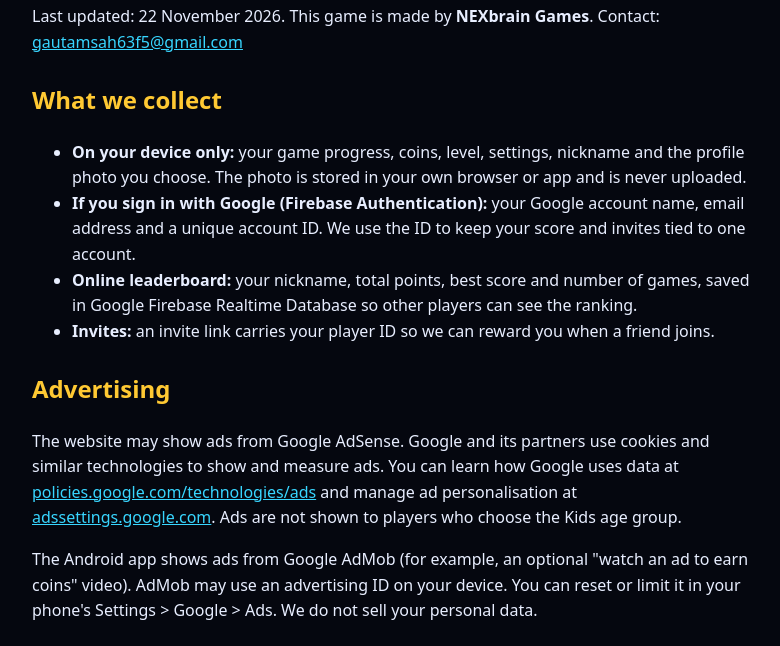
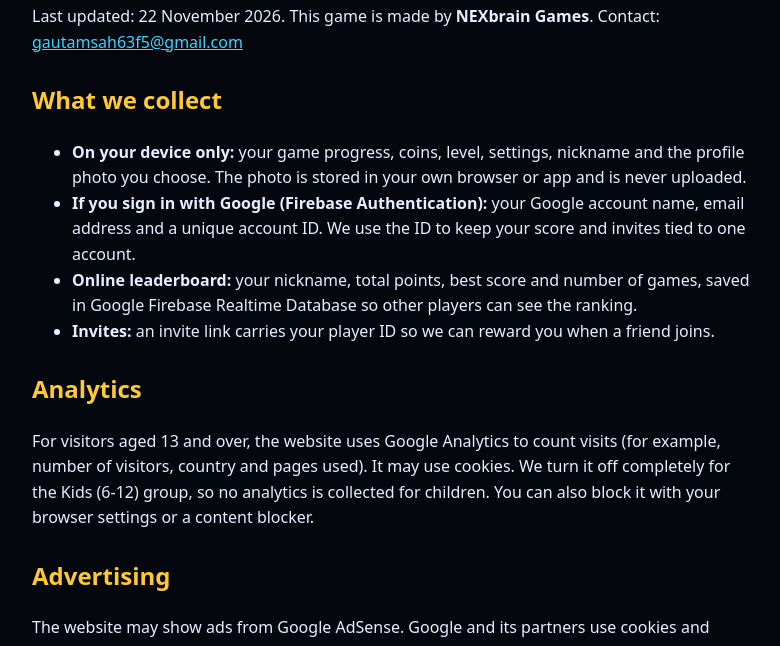
Before and after one commit to gautamshah4263626-ops/gautamshah4263626-ops.github.io, a plain HTML site: page privacy.html in a window 1280 px wide. Shown: the part 110-756 px from the top of the page, without its empty margins (248-1028 px from the left). Drawn offline with Linux system fonts and the light colour scheme.

Commit message:
Update privacy.html

```diff
--- a/privacy.html
+++ b/privacy.html
@@ -14,7 +14,8 @@
 <li><b>Online leaderboard:</b> your nickname, total points, best score and number of games, saved in Google Firebase Realtime Database so other players can see the ranking.</li>
 <li><b>Invites:</b> an invite link carries your player ID so we can reward you when a friend joins.</li>
 </ul>
-
+<h2>Analytics</h2>
+<p>For visitors aged 13 and over, the website uses Google Analytics to count visits (for example, number of visitors, country and pages used). It may use cookies. We turn it off completely for the Kids (6-12) group, so no analytics is collected for children. You can also block it with your browser settings or a content blocker.</p>
 <h2>Advertising</h2>
 <p>The website may show ads from Google AdSense. Google and its partners use cookies and similar technologies to show and measure ads. You can learn how Google uses data at <a href="https://policies.google.com/technologies/ads">policies.google.com/technologies/ads</a> and manage ad personalisation at <a href="https://adssettings.google.com">adssettings.google.com</a>. Ads are not shown to players who choose the Kids age group.</p>
 <p>The Android app shows ads from Google AdMob (for example, an optional "watch an ad to earn coins" video). AdMob may use an advertising ID on your device. You can reset or limit it in your phone's Settings &gt; Google &gt; Ads. We do not sell your personal data.</p>
```
